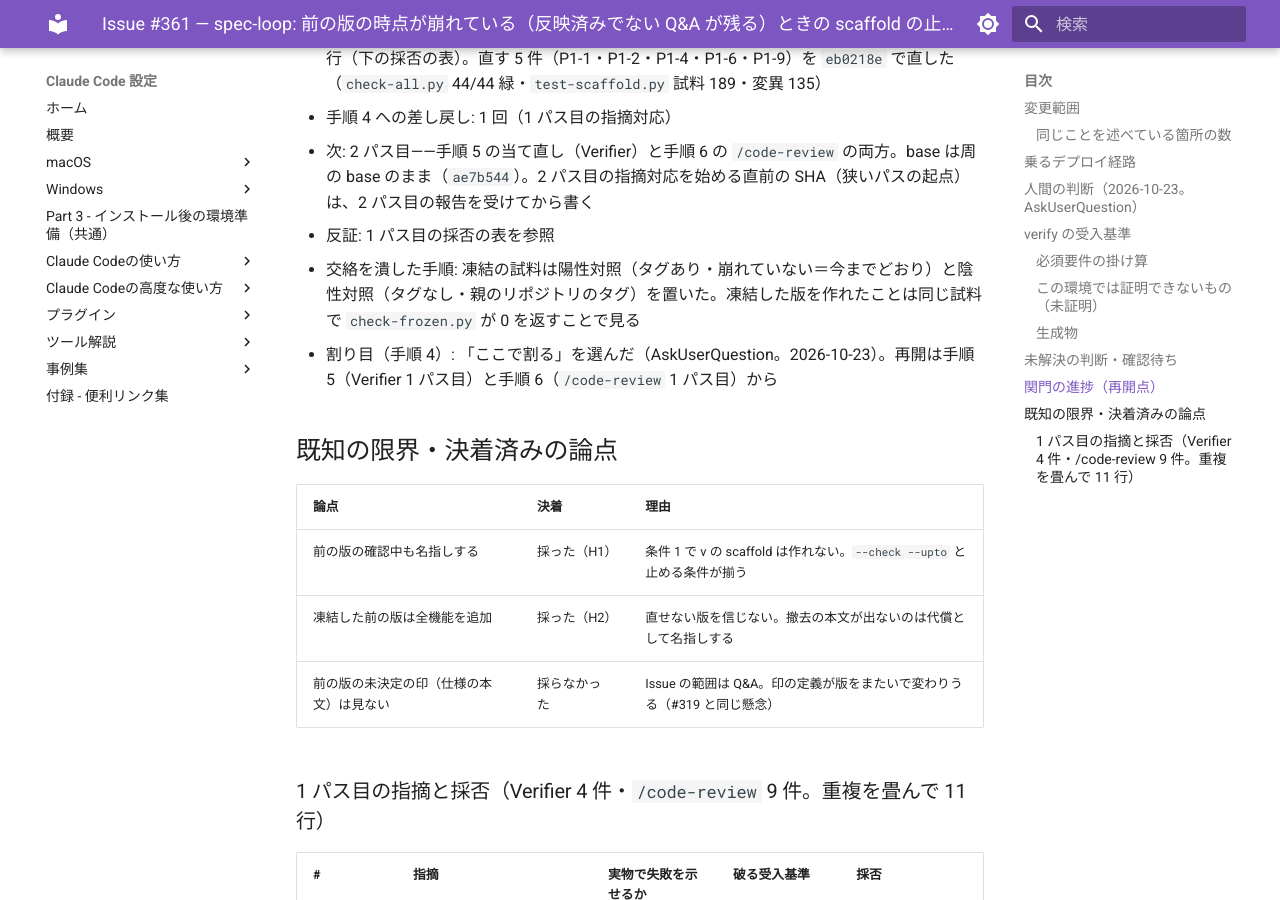
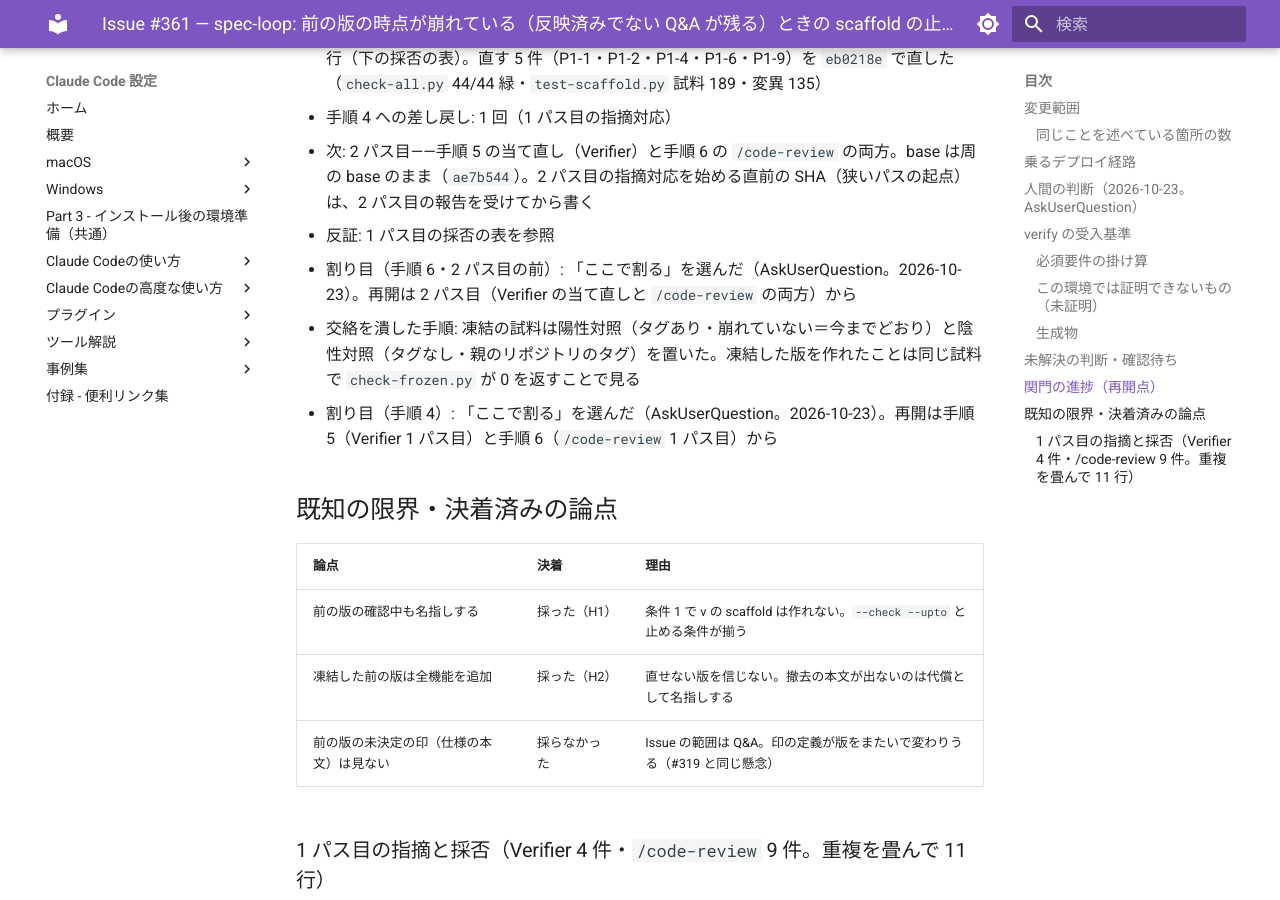
Before and after one commit to hdknr/claude-code-setup, an MkDocs documentation site: the page built from docs/plans/issue-361.md, in a window 1280 px wide and 900 px high, scrolled down 3724 px. Built offline with MkDocs 1.6.1 and Material for MkDocs 9.7.7, drawn with Linux system fonts in a browser that asks for light colours.

Commit message:
docs(plans): #361 の再開点（2 パス目の前の割り目で割る）
Co-Authored-By: Claude Opus 5.5 <noreply@anthropic.com>

```diff
--- a/docs/plans/issue-361.md
+++ b/docs/plans/issue-361.md
@@ -76,6 +76,7 @@
 - 手順 4 への差し戻し: 1 回（1 パス目の指摘対応）
 - 次: 2 パス目——手順 5 の当て直し（Verifier）と手順 6 の `/code-review` の両方。base は周の base のまま（`ae7b544`）。2 パス目の指摘対応を始める直前の SHA（狭いパスの起点）は、2 パス目の報告を受けてから書く
 - 反証: 1 パス目の採否の表を参照
+- 割り目（手順 6・2 パス目の前）: 「ここで割る」を選んだ（AskUserQuestion。2026-10-23）。再開は 2 パス目（Verifier の当て直しと `/code-review` の両方）から
 - 交絡を潰した手順: 凍結の試料は陽性対照（タグあり・崩れていない＝今までどおり）と陰性対照（タグなし・親のリポジトリのタグ）を置いた。凍結した版を作れたことは同じ試料で `check-frozen.py` が 0 を返すことで見る
 - 割り目（手順 4）: 「ここで割る」を選んだ（AskUserQuestion。2026-10-23）。再開は手順 5（Verifier 1 パス目）と手順 6（`/code-review` 1 パス目）から
 
```
